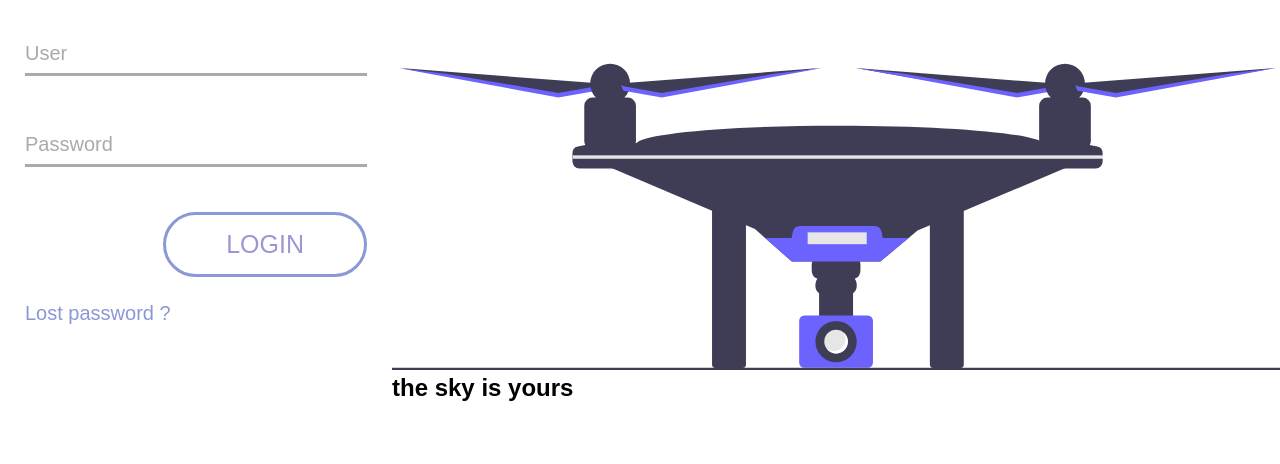
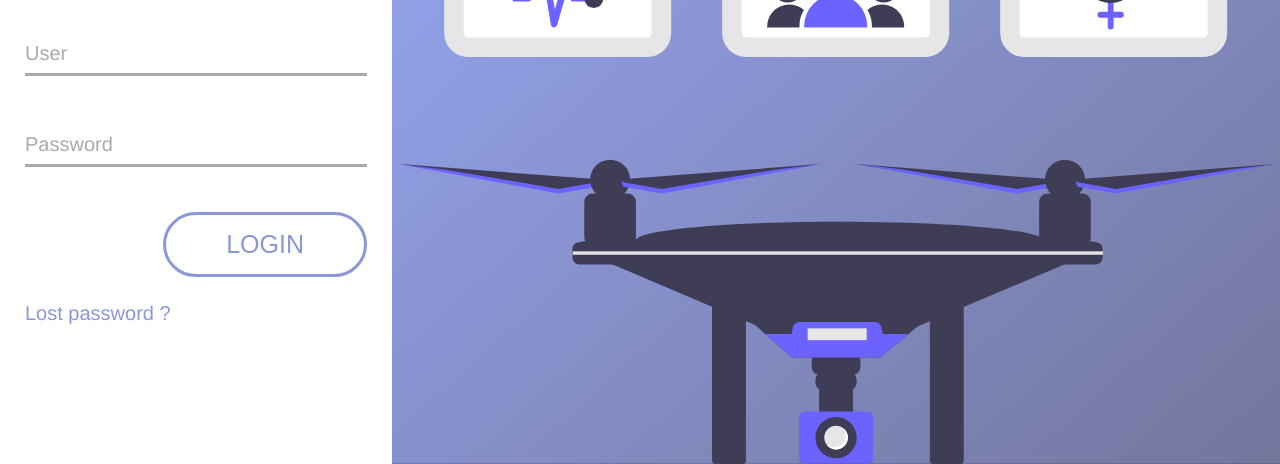
Before and after one commit to juplmn777/techno-stock-home-page, a plain HTML site: page index.html in a window 1280 px wide. Shown: the part 182-646 px from the top of the page. Drawn offline with Linux system fonts and the light colour scheme.

Commit message:
right section

```diff
--- a/style.css
+++ b/style.css
@@ -7,9 +7,7 @@
 }
 
 body {
-  font-family: Arial, Helvetica, sans-serif;
-  margin: 0;
-  padding: 0;
+  font-family:'Franklin Gothic Medium', 'Arial Narrow', Arial, sans-serif
 }
 
 .global-container {
@@ -89,7 +87,7 @@ body {
     #8b97d7
   );
   background-size: 200%;
-  color: #9b97d7;
+  color: #8b97d7;
   font-size: 25px;
   font-weight: 500;
   cursor: pointer;
@@ -113,3 +111,22 @@ body {
 .form-block .lost-password a:hover {
   border-bottom-color: #8b97d7;
 }
+
+/* ====== Right Section ======= */
+
+.right-section {
+  flex: 1 1 66.666%;
+  background-image: linear-gradient(to bottom right, #95a6f3, #707192);
+  display: flex;
+  flex-direction: column;
+  justify-content: center;
+  align-items: center;
+}
+
+
+.right-section h2{
+    color: #fff;
+    font-size: 45px;
+    font-weight: 400;
+    text-align: center;
+}
```
